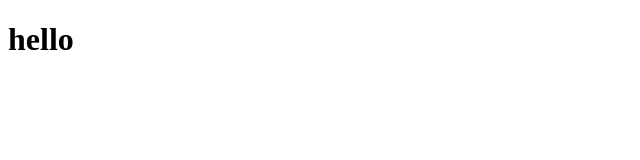
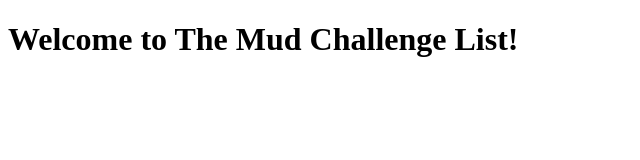
Before and after one commit to HydraLearnsCode/tmcl, a plain HTML site: page index.html in a window 1280 px wide. Shown: the whole page, without its empty margins (0-640 px from the left). Drawn offline with Linux system fonts and the light colour scheme.

Commit message:
added favicon

```diff
--- a/index.html
+++ b/index.html
@@ -1,6 +1,9 @@
 <!DOCTYPE html>
 <html>
+  <head>
+    <link rel="icon" type="image/png" href="favicon.png">
+  </head>
   <body>
-    <h1>hello</h1>
+    <h1>Welcome to The Mud Challenge List!</h1>
   </body>
 </html>
```
Also changed, not shown: favicon.png (added).
